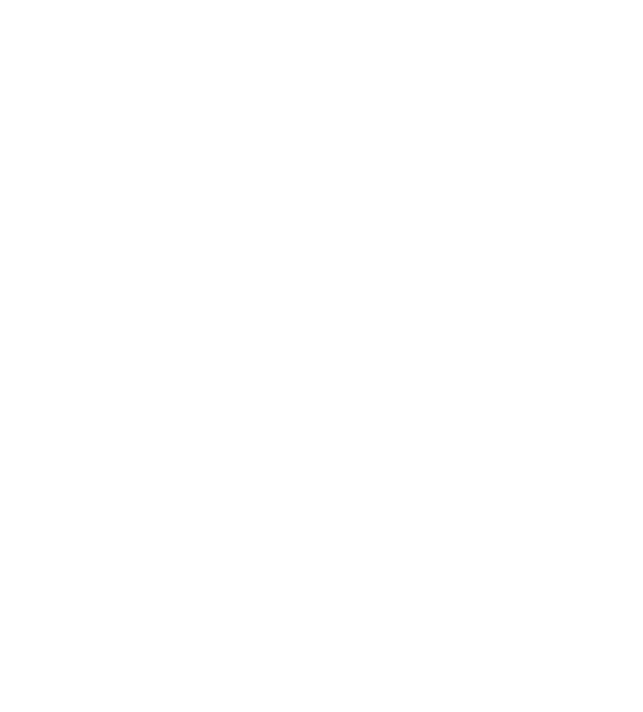
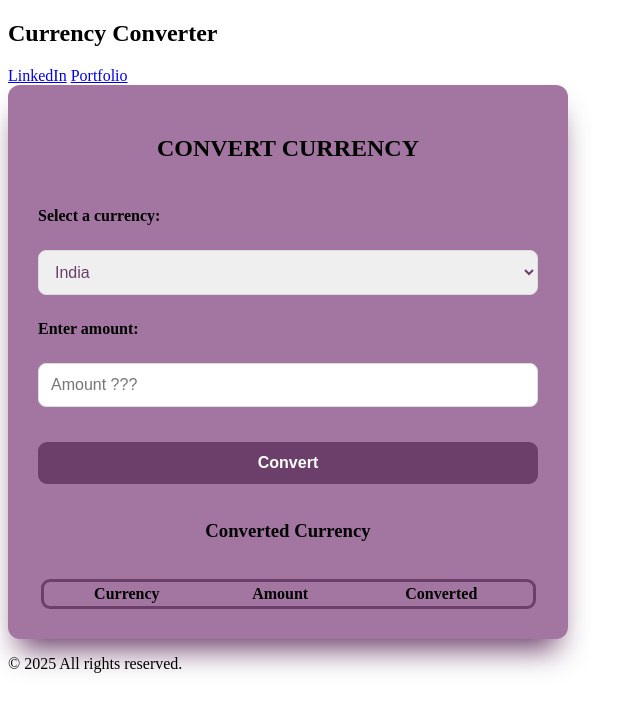
Before and after one commit to aryan-anand-sde/Currency-Converter, a plain HTML site: page index.html in a window 1280 px wide. Shown: the whole page, without its empty margins (0-643 px from the left). Drawn offline with Linux system fonts and the light colour scheme.

Commit message:
Final completion

```diff
--- a/index.html
+++ b/index.html
@@ -5,9 +5,59 @@
     <meta charset="UTF-8">
     <meta name="viewport" content="width=device-width, initial-scale=1.0">
     <title>Currency Converter</title>
+    <link rel="stylesheet" href="./form.css">
+    <link rel="stylesheet" href="./style.css">
 </head>
 
 <body>
+    <nav>
+        <div id="other">
+            <h1>Currency Converter</h1>
+        </div>
+        <div id="links">
+            <a href="https://www.linkedin.com/in/aryan-anand-sde/">LinkedIn</a>
+            <a href="https://www.aryananand.me/">Portfolio</a>
+        </div>
+    </nav>
+
+    <main>
+        <div class="container">
+            <div id="form">
+                <h2 style="text-align: center;">CONVERT CURRENCY</h2>
+                <label for="currency">Select a currency:</label>
+                <select name="currency" id="currency">
+                    <option value="INR">India</option>
+                    <option value="EUR">Europe</option>
+                    <option value="USD">United States of America</option>
+                </select>
+                <label for="amount">Enter amount:</label>
+                <input type="number" id="amount" name="amount" placeholder="Amount ???" required>
+                <button type="submit" id="btn">Convert</button>
+            </div>
+            <br>
+            <div id="output">
+                <h3>Converted Currency</h3>
+                <br>
+                <table>
+                    <thead>
+                        <tr>
+                            <th>Currency</th>
+                            <th>Amount</th>
+                            <th>Converted</th>
+                        </tr>
+                    </thead>
+                    <tbody>
+                    </tbody>
+                </table>
+            </div>
+        </div>
+    </main>
+
+    <footer>
+        <p>&copy; 2025 All rights reserved.</p>
+    </footer>
+
+    <script src="./script.js"></script>
 </body>
 
 </html>
```
